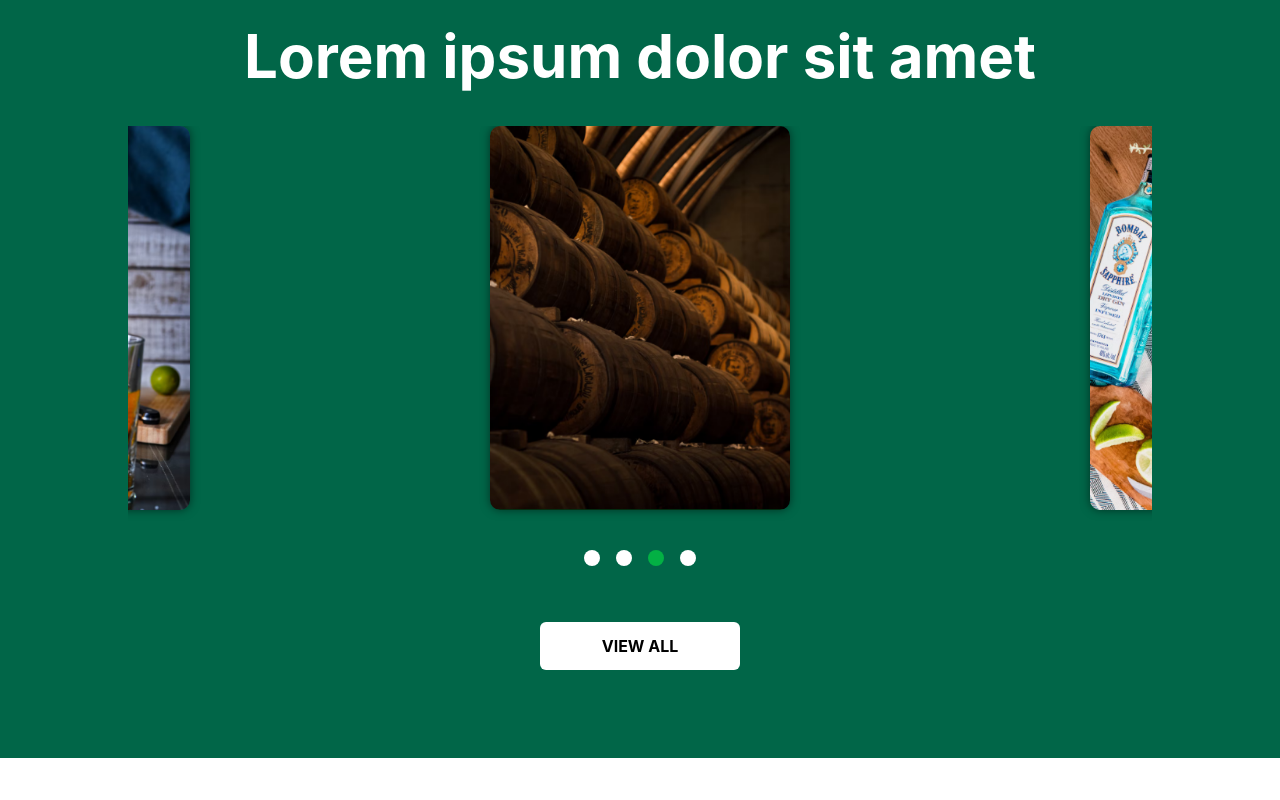
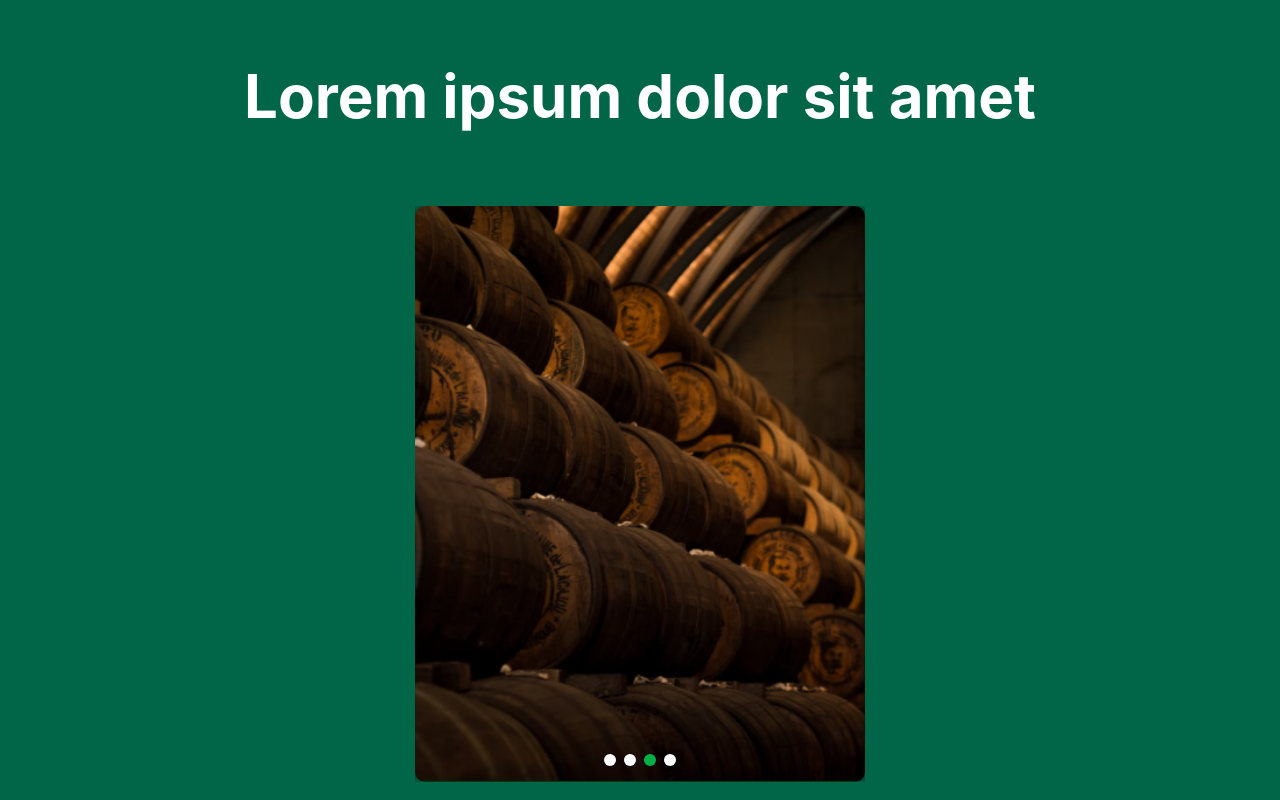
Before and after one commit to moniquitatxt/skillstest-nolatech, a React (Create React App) app: page / in a window 1280 px wide. Shown: the part 5760-6560 px from the top of the page. Built offline with nearby package versions, Linux system fonts and the light colour scheme.

Commit message:
Fixing the carrousel

```diff
--- a/src/components/Carousel.tsx
+++ b/src/components/Carousel.tsx
@@ -1,6 +1,7 @@
 import { useState, useEffect } from "react";
+
 interface CarouselProps {
-	pictures: any[];
+	pictures: string[];
 }
 
 const Carousel = ({ pictures }: CarouselProps) => {
@@ -14,24 +15,30 @@ const Carousel = ({ pictures }: CarouselProps) => {
 		return () => clearInterval(interval);
 	}, [current, pictures.length]);
 
+	const handlePrev = () => {
+		setCurrent((current - 1 + pictures.length) % pictures.length);
+	};
+
+	const handleNext = () => {
+		setCurrent((current + 1) % pictures.length);
+	};
+
 	return (
-		<div className="w-full overflow-hidden">
+		<div className="relative w-full overflow-hidden">
 			<div
 				className="flex transition-transform duration-500 ease-in"
-				style={{ marginLeft: `calc((100% - 300px) / 2 - ${current * 300}px)` }}
+				style={{ transform: `translateX(-${current * 100}%)` }}
 			>
 				{pictures.map((picture, index) => (
 					<img
 						key={index}
 						src={picture}
 						alt={`carousel-${index}`}
-						className={`w-[300px] h-auto ml-${
-							index === 0 ? "0" : "300"
-						} transform transition-transform duration-500 ease-in ${
-							index === current ? "z-10" : "z-0"
-						}`}
+						className="w-full h-auto object-cover"
 						style={{
-							transform: `translateX(${100 * (index - current)}%)`,
+							minWidth: "100%",
+							maxWidth: "100%",
+							height: "auto",
 							borderRadius: "10px",
 							boxShadow: "0px 0px 10px 0px rgba(0,0,0,0.5)",
 						}}
@@ -39,11 +46,11 @@ const Carousel = ({ pictures }: CarouselProps) => {
 				))}
 			</div>
 
-			<div className="flex justify-center gap-4 mt-10">
+			<div className="absolute bottom-4 left-0 right-0 flex justify-center gap-2">
 				{pictures.map((_, index) => (
 					<div
 						key={index}
-						className={`w-4 h-4 rounded-full cursor-pointer ${
+						className={`w-3 h-3 rounded-full cursor-pointer ${
 							current === index ? "bg-primaryGreen" : "bg-white"
 						}`}
 						onClick={() => setCurrent(index)}
--- a/src/segments/CarouselView.tsx
+++ b/src/segments/CarouselView.tsx
@@ -8,13 +8,15 @@ export const CarouselView = () => {
 	const pictures = [Pic7, Pic8, Pic9, Pic10];
 
 	return (
-		<div className="bg-treeGreen py-12">
+		<div className="bg-treeGreen py-2">
 			<div className="max-w-5xl mx-auto">
-				<h3 className="h3-white text-center mb-10">
+				<h3 className="h3-white text-center md:my-20 sm:my-10">
 					Lorem ipsum dolor sit amet
 				</h3>
-				<Carousel pictures={pictures} />
-				<div className="flex justify-center my-10">
+				<div className="md:max-w-[450px] sm:max-w-[300px] flex justify-center mx-auto ">
+					<Carousel pictures={pictures} />
+				</div>
+				<div className="flex justify-center md:my-16 sm:my-8">
 					<button className="btn-white w-[200px] mt-4 ">VIEW ALL</button>
 				</div>
 			</div>
```
